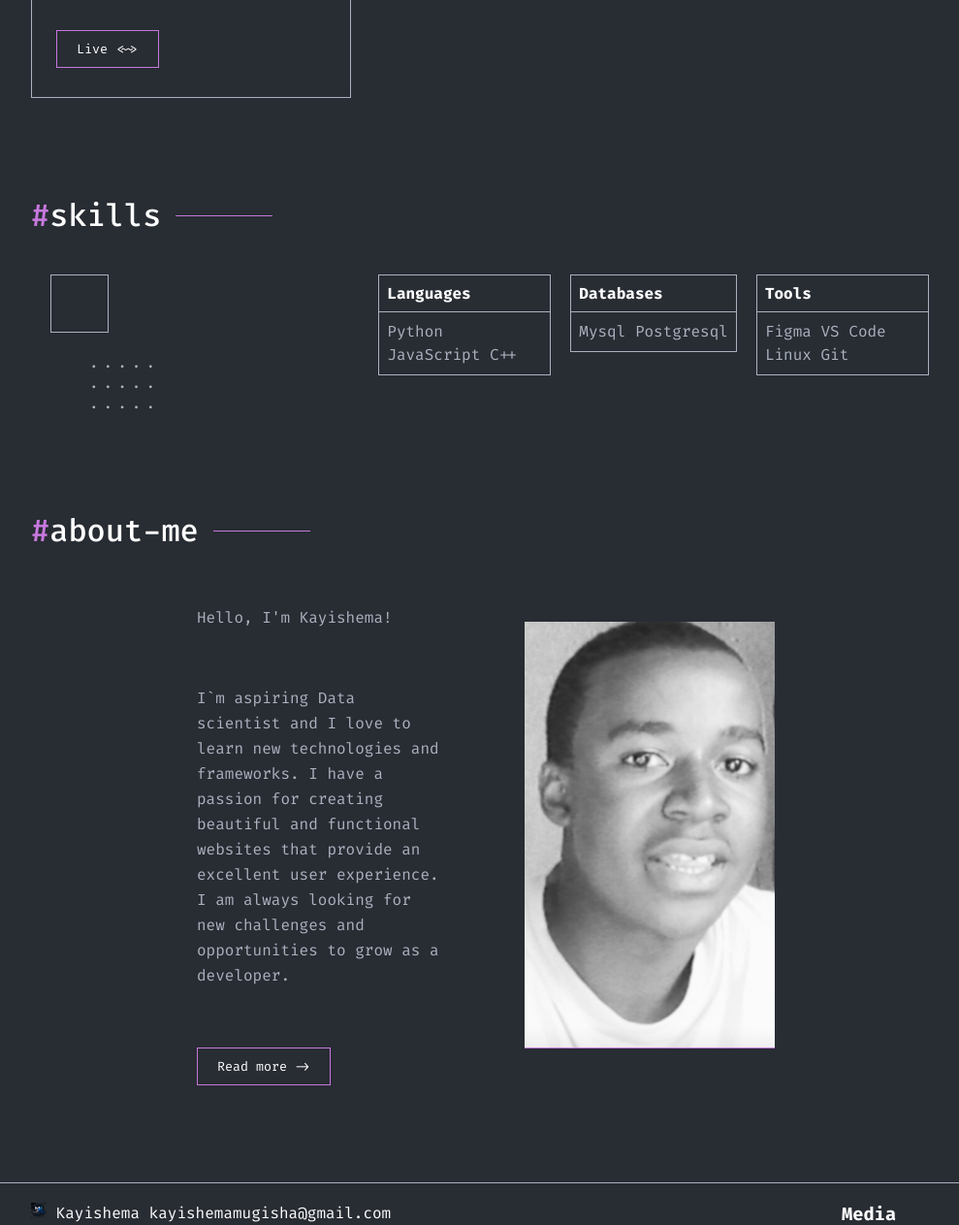
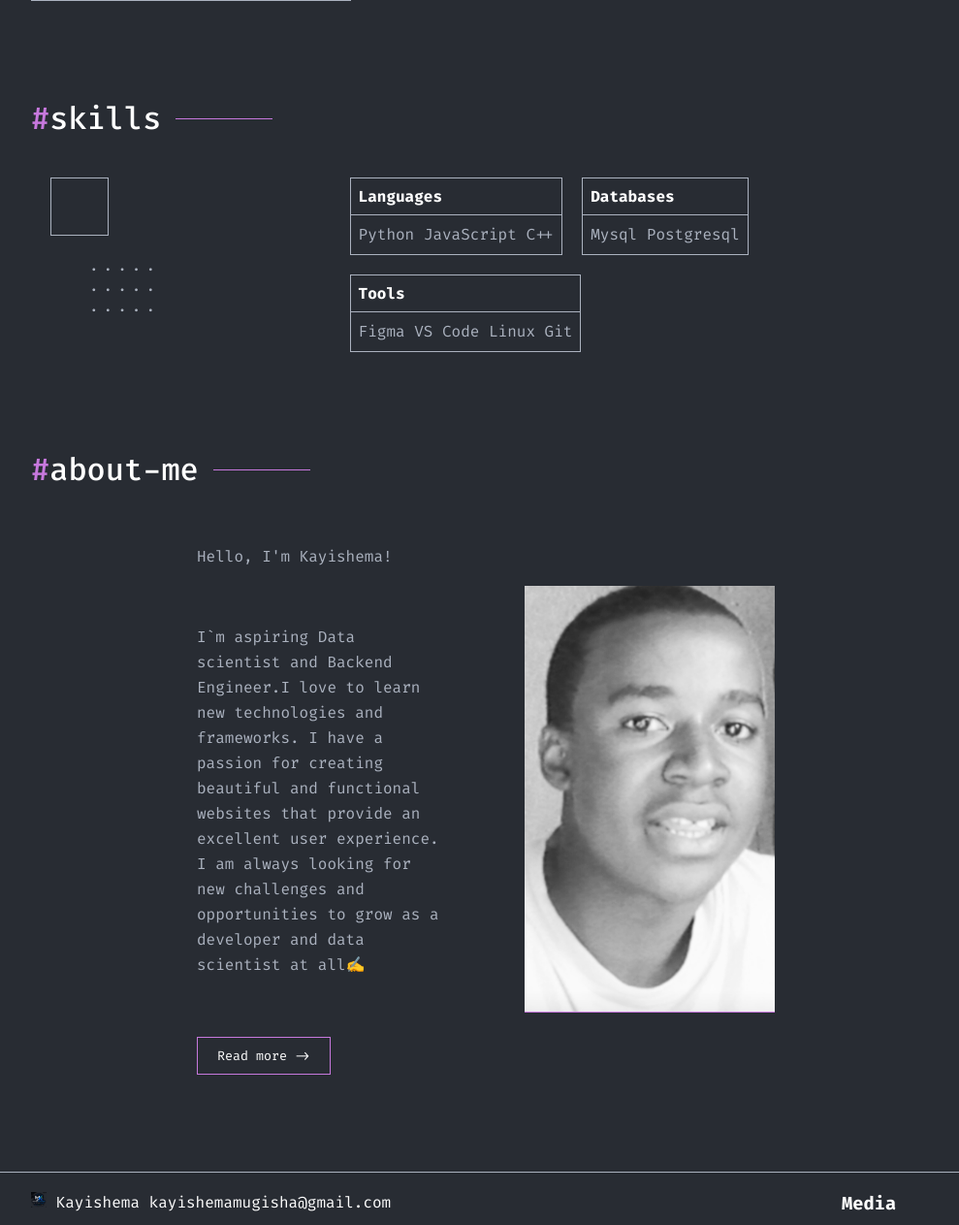
Before and after one commit to mugishakayishema/kayishema, a Flask app: page / in a window 1280 px wide. Shown: the part 2097-3360 px from the top of the page at 97% size, without its empty margins (139-1128 px from the left). Run offline with Flask 3, Linux system fonts and the light colour scheme.

Commit message:
Added some contexts

```diff
--- a/static/style.css
+++ b/static/style.css
@@ -403,6 +403,7 @@ button:hover, .two:hover, .second:hover {
     .projects, .projects-grid { flex-direction: row; flex-wrap: wrap; }
     .project-1, .project-2, .project-card { width: 330px; }
     .project-small { width: 250px; }
+    .impact-project { width: min(100%, 560px); }
 
     .form-row { flex-direction: row; }
     .form-input { width: 100%; }
@@ -415,7 +416,6 @@ button:hover, .two:hover, .second:hover {
     .skills-left-shapes { display: block; width: 35%; }
     .shape-box { width: 60px; height: 60px; border: 1px solid #ABB2BF; margin-left: 20px; }
     .shape-dots { margin-top: 20px; margin-left: 60px; color: #ABB2BF; letter-spacing: 5px; }
-    .skill-box { max-width: 178px; }
 
     /* 8. FOOTER */
     .footer { flex-direction: row; justify-content: space-between; text-align: left; }
--- a/templates/index.html
+++ b/templates/index.html
@@ -102,7 +102,7 @@
         </div>
 
         <div class="projects">
-            <div class="project-1 hover-card">
+            <div class="project-1 impact-project hover-card">
                 <img src="{{ url_for('static', filename='images/mpact.png') }}" alt="Mpact Project">
                 <div class="line-1"><p>HTML CSS JavaScript Python Flask Gemini API</p></div>
                 <div class="card-body">
@@ -173,7 +173,7 @@
             <div class="about-text">
                 <p>Hello, I'm Kayishema!</p>
                 <br>
-                <p>I`m aspiring Data scientist and I love to learn new technologies and frameworks. I have a passion for creating beautiful and functional websites that provide an excellent user experience. I am always looking for new challenges and opportunities to grow as a developer.</p>
+                <p>I`m aspiring Data scientist and Backend Engineer.I love to learn new technologies and frameworks. I have a passion for creating beautiful and functional websites that provide an excellent user experience. I am always looking for new challenges and opportunities to grow as a developer and  data scientist at all✍️</p>
                 <br>
                 <button class="read-more" onclick="window.location.href='{{ url_for('about') }}'">Read more -></button>
             </div>
```
